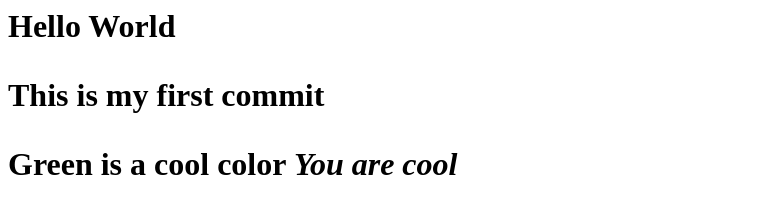
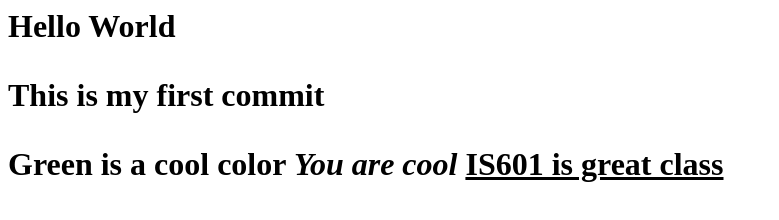
Before and after one commit to Waqar78610/Assignment-2, a plain HTML site: page index.html in a window 1280 px wide. Shown: the whole page, without its empty margins (0-779 px from the left). Drawn offline with Linux system fonts and the light colour scheme.

Commit message:
Fourth Commit

```diff
--- a/index.html
+++ b/index.html
@@ -4,3 +4,5 @@
 	<b> Green is a cool color </b>
 
 		<I> You are cool </I>
+
+		<U> IS601 is great class </U>
```
